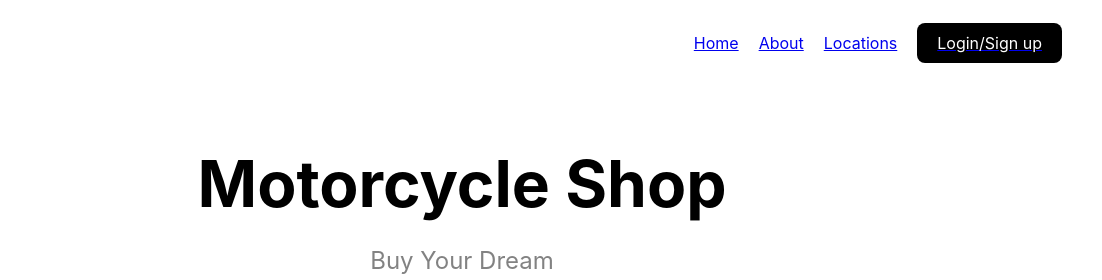
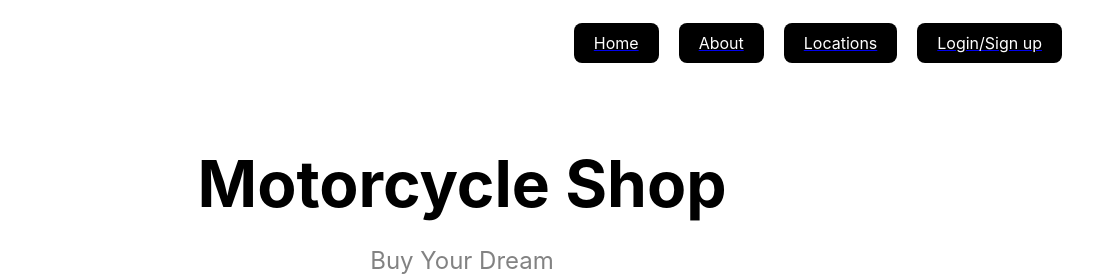
Before and after one commit to levedygg/MotoHub.cc, a plain HTML site: page index.html in a window 1280 px wide. Shown: the top 280 px of the page, 178-1280 px from the left. Drawn offline with Linux system fonts and the light colour scheme.

Commit message:
style.css

```diff
--- a/style.css
+++ b/style.css
@@ -217,7 +217,32 @@ body {
 .button-2:hover,
 .button-3:hover,
 .button-4:hover,
-.buy-button:hover {
+.buy-button:hover,
+.locations:hover,
+.about:hover,
+.home:hover{
 background-color: #fff;
 color: #000;
+  box-shadow: 5px 5px 15px 15px rgba(0, 0, 0, 0.2);
 }
+.locations{
+  background-color: #000;
+  color: #fff;
+  padding: 10px 20px;
+  border-radius: 8px;
+  cursor: pointer;
+}
+.about{
+  background-color: #000;
+  color: #fff;
+  padding: 10px 20px;
+  border-radius: 8px;
+  cursor: pointer;
+}
+.home{
+  background-color: #000;
+  color: #fff;
+  padding: 10px 20px;
+  border-radius: 8px;
+  cursor: pointer;
+}
```
Lines whose indentation alone changed are shown as unchanged.
